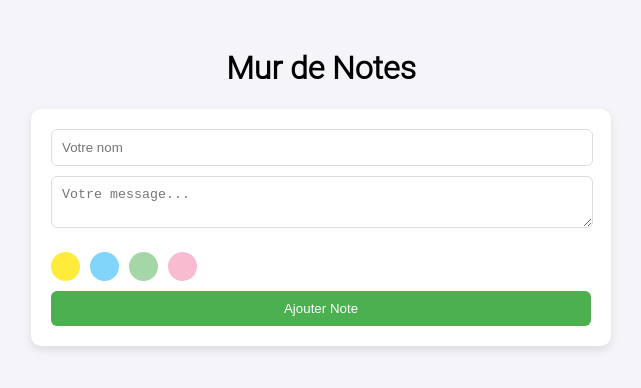
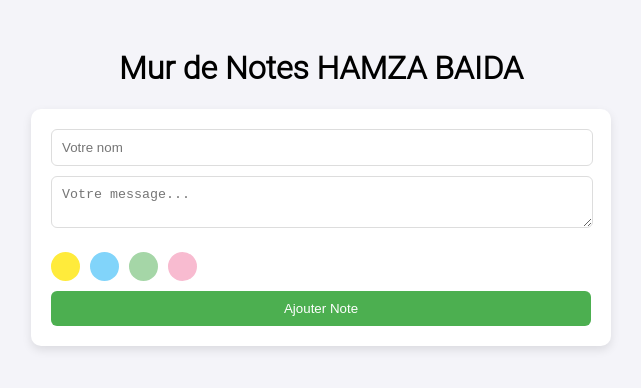
Before and after one commit to HamzaBaida/-Mur-de-Post-it, a plain HTML site: page frontend/index.html in a window 1280 px wide. Shown: the whole page, without its empty margins (319-960 px from the left). Drawn offline with Linux system fonts and the light colour scheme; no server answers.

Commit message:
Feature | add imag DMO

```diff
--- a/frontend/index.html
+++ b/frontend/index.html
@@ -141,7 +141,7 @@
 
 <body>
 
-<h1>Mur de Notes</h1>
+<h1>Mur de Notes HAMZA BAIDA</h1>
 
 <div class="form-container">
     <input type="text" id="auteur" placeholder="Votre nom">
```
